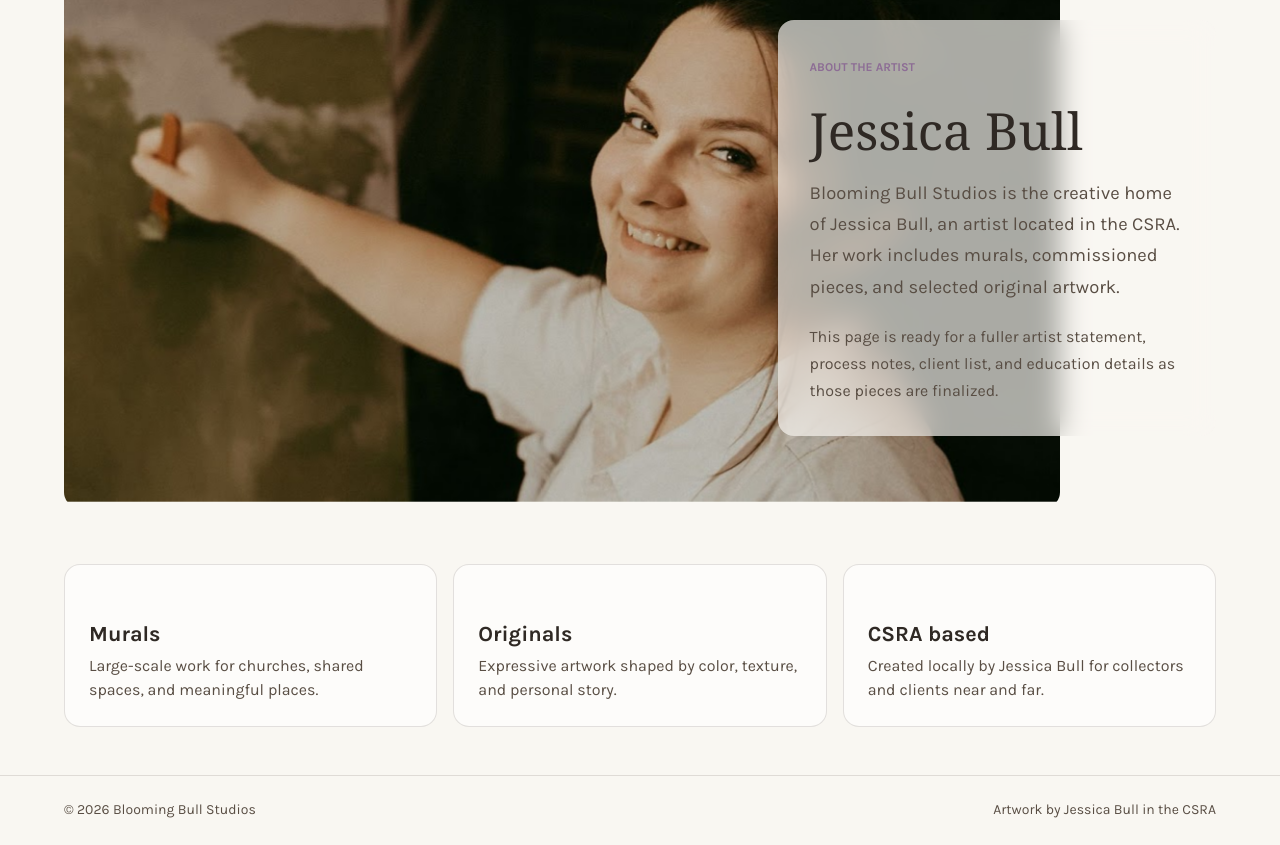
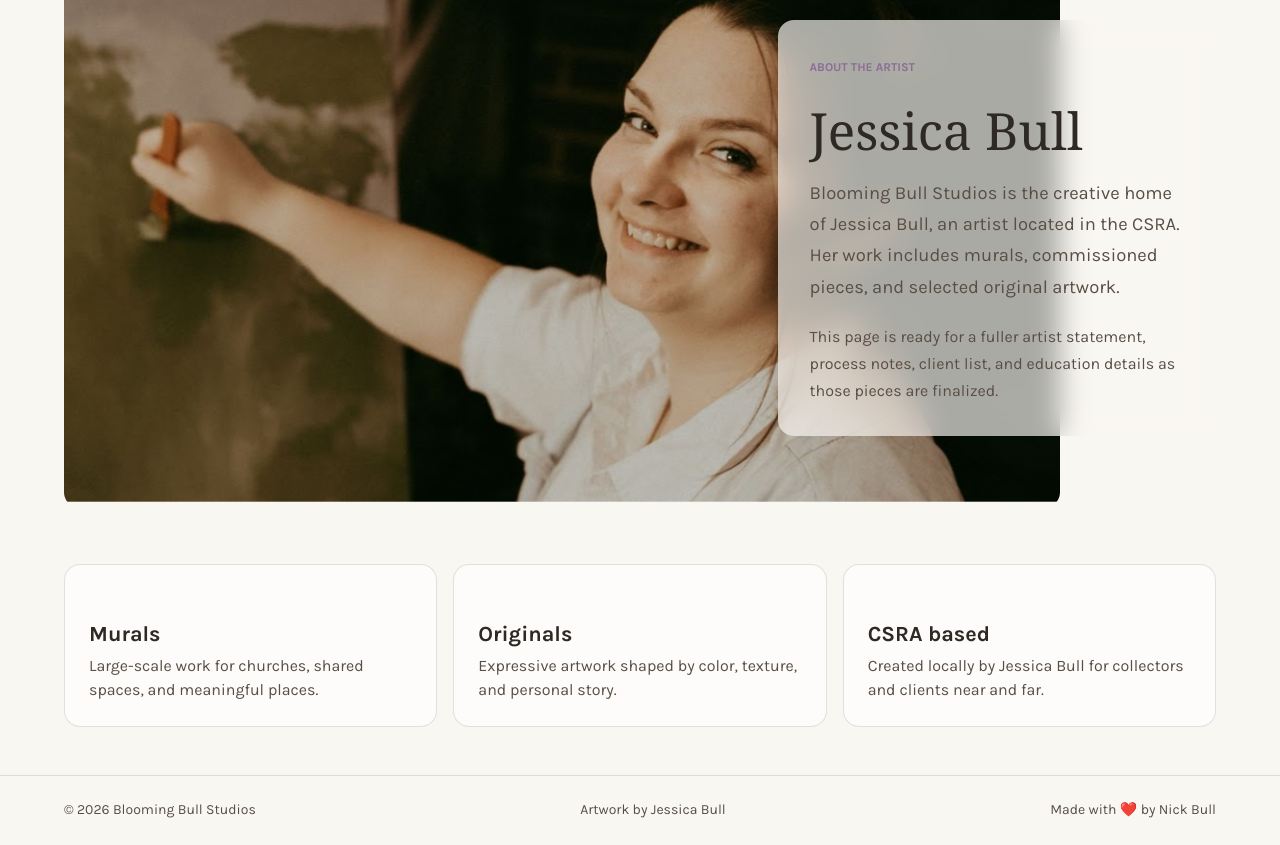
Before and after one commit to HBull5/JMBullArt, a React (Vite) app: page / in a window 1280 px wide. Shown: the part 1441-2286 px from the top of the page. Built offline with nearby package versions, Linux system fonts and the light colour scheme; some icons are missing; a web font is replaced by a local one.

Commit message:
Nick Bull Footer

```diff
--- a/src/components/Layout.jsx
+++ b/src/components/Layout.jsx
@@ -204,7 +204,10 @@ export default function Layout() {
             © {new Date().getFullYear()} {brand.name}
           </Typography>
           <Typography variant="body2" color="text.secondary">
-            Artwork by {brand.artist} in the {brand.location}
+            Artwork by {brand.artist}
+          </Typography>
+          <Typography variant="body2" color="text.secondary">
+            Made with ❤️ by Nick Bull
           </Typography>
         </Stack>
       </Container>
```
